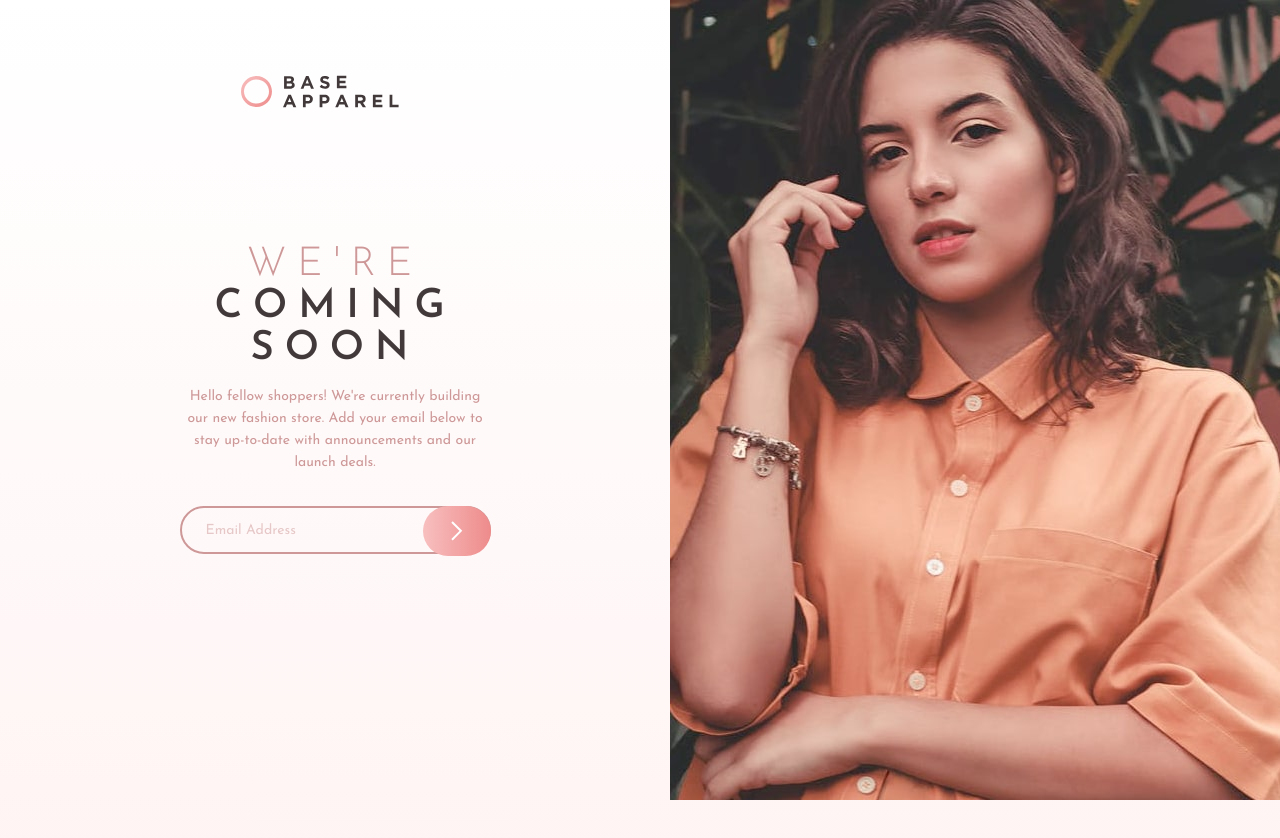
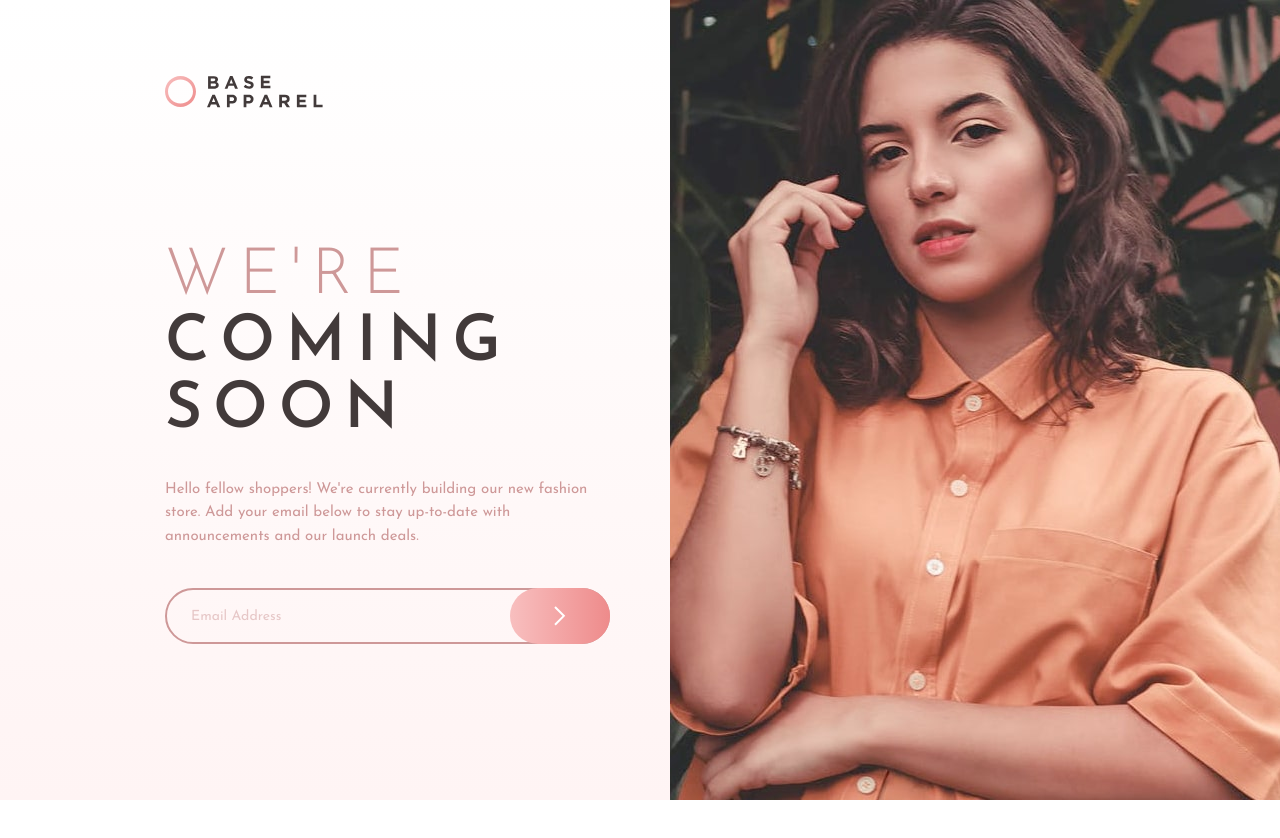
Before and after one commit to gabrieltrtl/Base-Apparel-coming-soon-page, a plain HTML site: page index.html in a window 1280 px wide. After the commit the page ends 800 px from the top, so only its background shows below. Drawn offline with Linux system fonts and the light colour scheme.

Commit message:
final commit

```diff
--- a/_utilities.scss
+++ b/_utilities.scss
@@ -27,4 +27,6 @@ $fonts: (
   "$small": 15px,
   "$medium": 24px,
   "$large": 28px,
+  "$large2": 40px,
+  "$large3": 64px,
 );
--- a/index.html
+++ b/index.html
@@ -29,14 +29,15 @@
       Hello fellow shoppers! We're currently building our new fashion store.
       Add your email below to stay up-to-date with announcements and our launch deals.
     </p>
-    <form class="container__form" id="form" name="form" action="">
+    <form class="container__form" novalidate id="form" name="form" action="">
       <input type="email" id="email" name="email" placeholder="Email Address">
+      <label for="email"></label>
       <img class="form__error-icon" src="./images/icon-error.svg" alt="">
       <button class="form__btn" type="submit">
         <img src="./images/icon-arrow.svg" alt="">
       </button>
     </form>
-    <p class="form_error-text"></p>
+    <p class="form__error-text"></p>
   </main>
 
   <script src="/main.js"></script>
--- a/main.js
+++ b/main.js
@@ -1,6 +1,6 @@
 const form = document.querySelector('.container__form');
 const emailInput = document.querySelector('input[type="email"]');
-const errorText = document.querySelector('.form_error-text');
+const errorText = document.querySelector('.form__error-text');
 const errorIcon = document.querySelector('.form__error-icon');
 
 function checkEmail (event) {
@@ -10,10 +10,9 @@ function checkEmail (event) {
     errorIcon.style.display = "block";
     emailInput.style.borderColor = "#F96464";
     emailInput.focus();
-    console.log('Function Working');
+    event.preventDefault();
   }
-
-}
+};
 
 
 form.addEventListener('submit', checkEmail);
--- a/style.scss
+++ b/style.scss
@@ -48,19 +48,23 @@ body {
 }
 
 .header {
-  align-self: start;
+  justify-self: center;
+  @include device(desktop) {
+    justify-self: start;
+
+  }
 }
 
 .header__wrapper {
-  max-width: 23.4375rem;
+  max-width: 375px;
   margin: 0 auto;
   padding: 1.9375rem 0rem 2rem 2rem;
   @include device(tablet) {
-    max-width: 11.8125rem;
+    max-width: 189px;
     padding: 4.6875rem 0rem 3.3125rem 0rem;
   }
   @include device(desktop) {
-    padding: 4.6875rem 0rem 8.5rem 0rem;
+    padding: 4.6875rem 0rem 8.5rem 10.3125rem;
   }
 }
 
@@ -83,6 +87,7 @@ body {
     grid-column: 2;
     grid-row: 1 / 4;
     max-width: initial;
+    margin-bottom: initial;
   }
 }
 
@@ -90,16 +95,27 @@ body {
   text-align: center;
   max-width: 19.4375rem;
   justify-self: center;
+  @include device(desktop) {
+    max-width: 445px;
+    text-align: left;
+    justify-self: start;
+    margin-left: 165px;
+    margin-right: 50px;;
+  }
 }
 
 .container__title {
-  font-size: 2.5rem;
+  font-size: map-get($fonts, "$large2");
   letter-spacing: 10.83px;
   line-height: 1.05;
   text-transform: uppercase;
   margin-bottom: 1rem;
   color: $color2;
   font-weight: 600;
+  @include device(desktop) {
+    font-size: map-get($fonts, "$large3");
+    margin-bottom: 32px;
+  }
 }
 
 .title__detail {
@@ -112,6 +128,10 @@ body {
   line-height: 1.57;
   color: $color4;
   margin-bottom: 2rem;
+  @include device(desktop) {
+    font-size: map-get($fonts, "$small");
+    margin-bottom: 2.5rem;
+  }
 }
 
 .container__form {
@@ -123,13 +143,16 @@ input[type="email"] {
   border-radius: 28px;
   border: 2px solid $color4;
   background-color: transparent;
-  padding: 0.875rem 0 0.875rem 1.5rem;
+  padding: 14px 0 14px 24px;
   &::placeholder {
     font-size: map-get($fonts, "$xsmall");
     color: $color4;
     line-height: 2;
     font-weight: 400;
     opacity: 0.5;
+  }
+  @include device(desktop) {
+    padding: 18px 0 18px 24px;
   }
 }
 
@@ -140,6 +163,9 @@ input[type="email"] {
   background-image: linear-gradient(to right, #F8BFBF, #EE8B8B);
   padding: 0.9375rem 1.75rem;
   border-radius: 28px;
+  @include device(desktop) {
+    padding: 1.125rem 2.75rem;
+  }
 }
 
 .form__error-icon {
@@ -150,7 +176,7 @@ input[type="email"] {
   display: none;
 }
 
-.form_error-text {
+.form__error-text {
   color: #F96464;
   font-size: 0.8125rem;
   line-height: 2;
```
Also changed, not shown: style.css, 1 other file.
